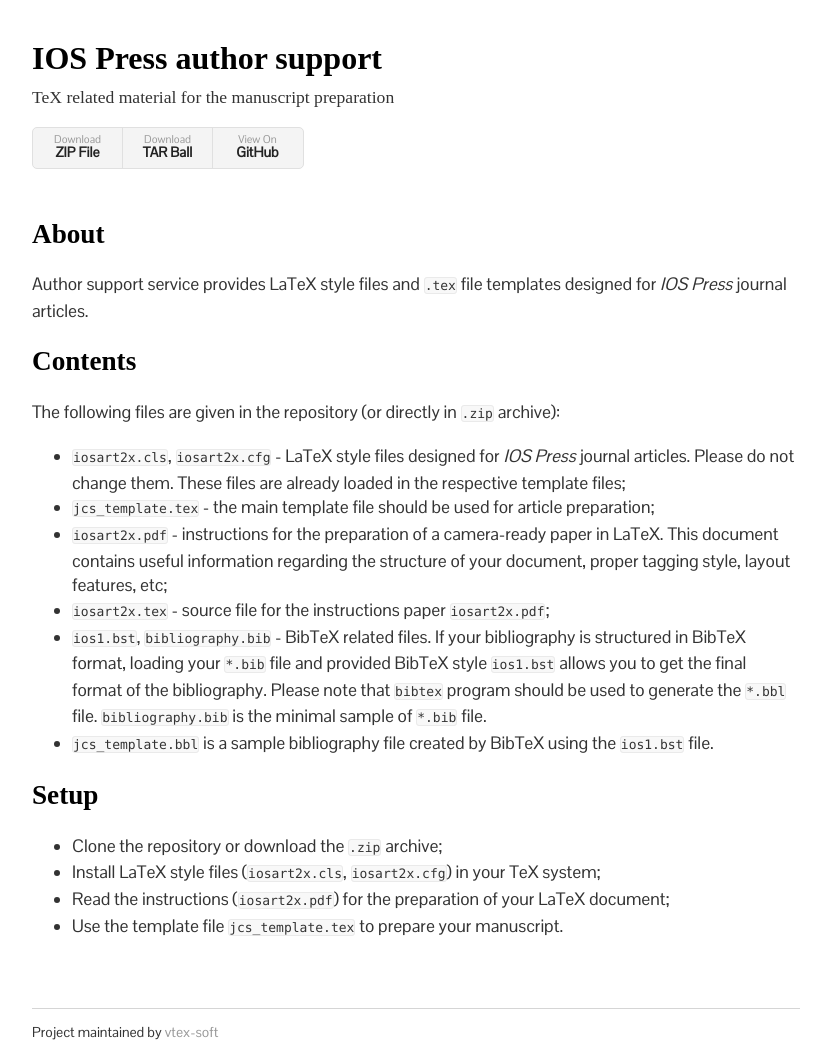
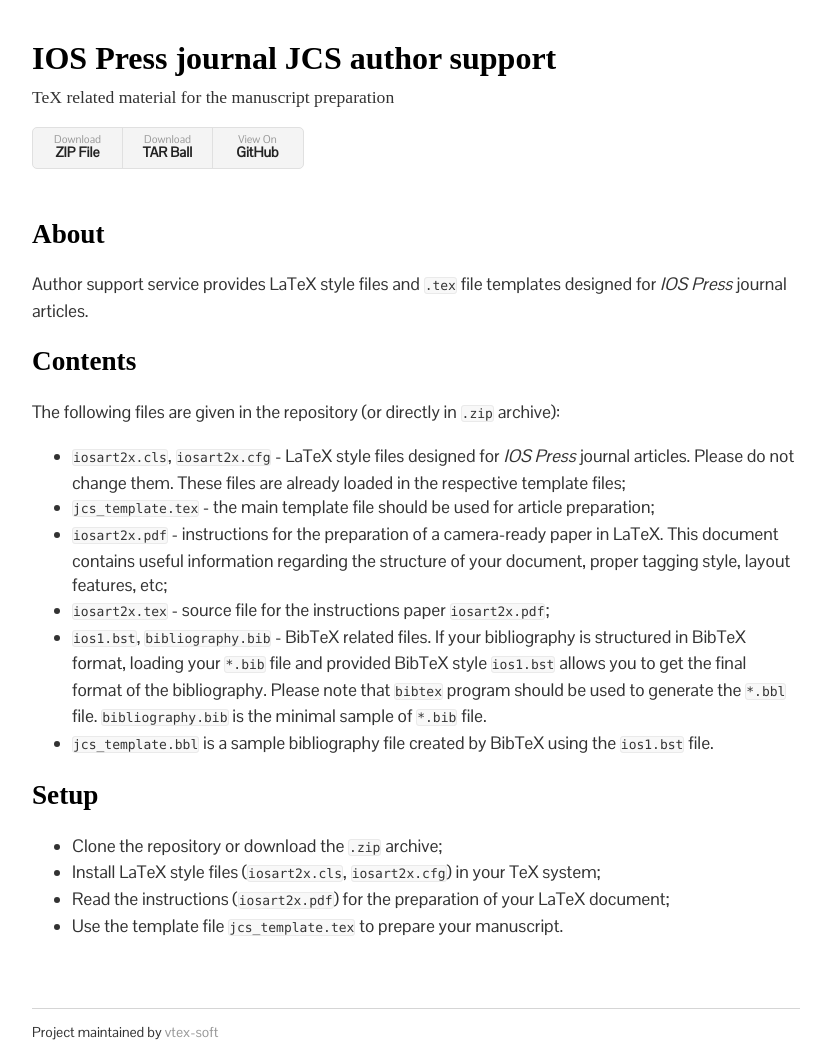
Before and after one commit to vtex-soft/texsupport.iospress-jcs, a Jekyll site: the page built from README.md, in a window 1280 px wide. Shown: the whole page, without its empty margins (224-1055 px from the left). Built offline with Jekyll 4.4.1, drawn with Linux system fonts in a browser that asks for light colours; some web fonts are replaced; our own code applies the rules of GitHub Pages for plain Markdown files.

Commit message:
full title

```diff
--- a/_config.yml
+++ b/_config.yml
@@ -1,3 +1,3 @@
-title: IOS Press author support
+title: IOS Press journal JCS author support
 description: TeX related material for the manuscript preparation
 show_downloads: true
```
